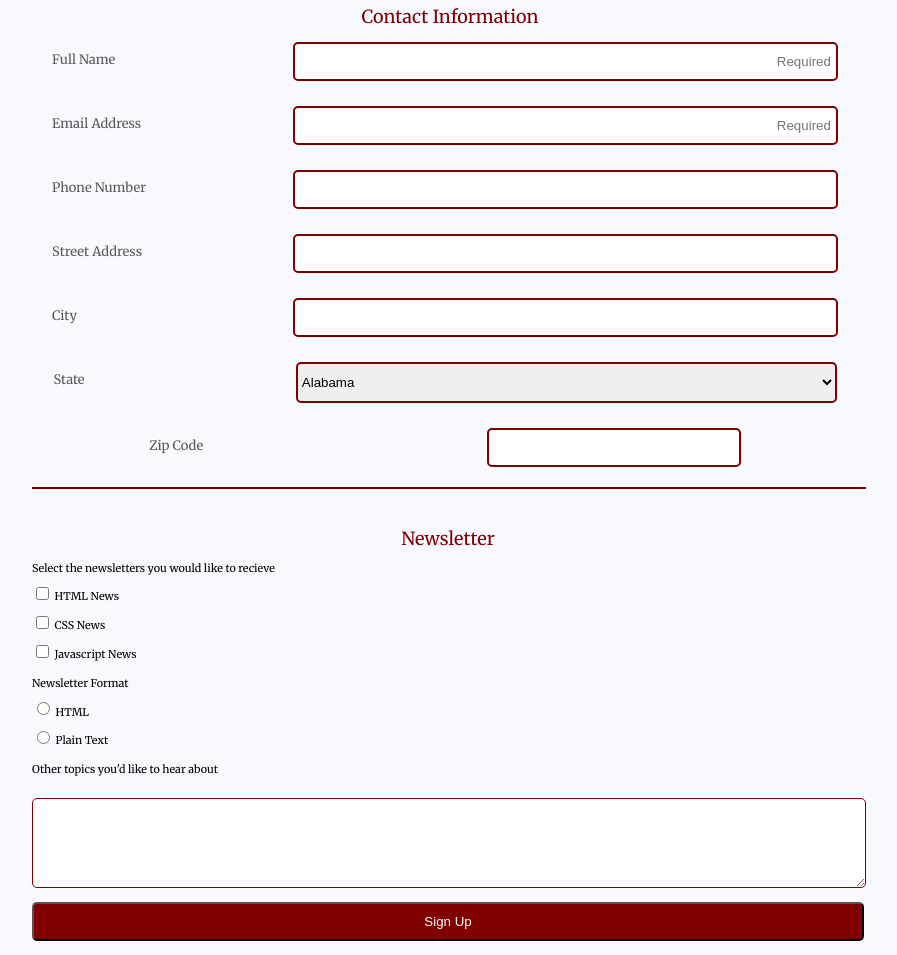
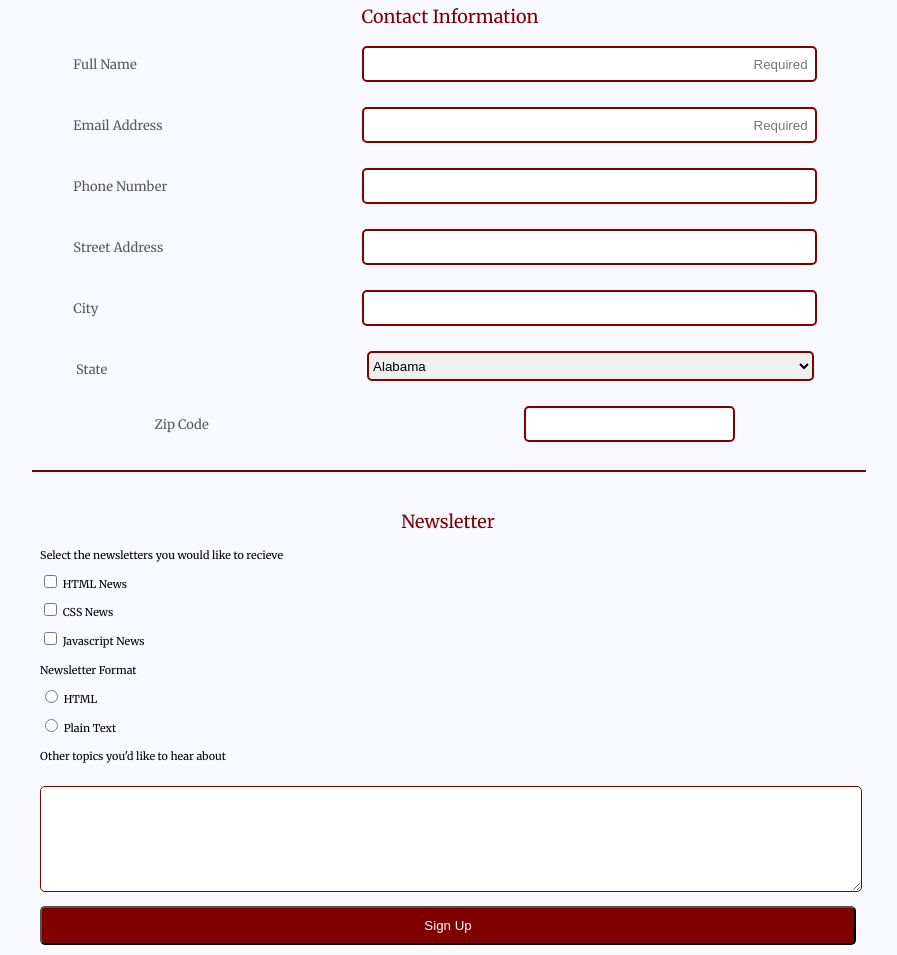
Before and after one commit to DoubleRDev/Online-Registration-Form, a plain HTML site: page index.html in a window 1280 px wide. Shown: the part 265-1220 px from the top of the page, without its empty margins (192-1089 px from the left). Drawn offline with Linux system fonts and the light colour scheme.

Commit message:
changes to layout. added attribute
i made adjustments to the width of some form fields. i also removed padding from checkbox radio elements so it is now clickable. removed floats.

```diff
--- a/index.html
+++ b/index.html
@@ -118,18 +118,18 @@
 
             <br>
 
-            <input type="checkbox" id="html-news" value="html-news" name="user-selected-newsletter">
-            <label>HTML News</label>
+            <input type="checkbox" id="checkbox" value="html-news" name="user-selected-newsletter">
+            <label for="checkbox">HTML News</label>
 
             <br>
 
-            <input type="checkbox" id="css-news" value="css-news" name="user-selected-newsletter">
-            <label>CSS News</label>
+            <input type="checkbox" id="checkbox" value="css-news" name="user-selected-newsletter">
+            <label for="checkbox">CSS News</label>
 
             <br>
 
-            <input type="checkbox" id="javascript-news" value="javascript-news" name="user-selected-newsletter">
-            <label>Javascript News</label>
+            <input type="checkbox" id="checkbox" value="javascript-news" name="user-selected-newsletter">
+            <label for="checkbox">Javascript News</label>
 
             <br>
 
@@ -137,13 +137,13 @@
 
             <br>
 
-            <input type="radio" id="html-format" name="newsletter-format">
-            <label for="html-format">HTML</label>
+            <input type="radio" id="radio" name="newsletter-format">
+            <label for=radio">HTML</label>
 
             <br>
 
-            <input type="radio" id="plain-text-format" name="newsletter-format">
-            <label for="plain-text-format">Plain Text</label>
+            <input type="radio" id="radio" name="newsletter-format">
+            <label for="radio">Plain Text</label>
 
             <br>
 
--- a/styles.css
+++ b/styles.css
@@ -34,7 +34,6 @@ h1:not(header h1) {
 
 fieldset {
     border: none;
-    padding: 0;
 }
 
 fieldset legend{
@@ -58,7 +57,7 @@ fieldset legend{
 }
 
 input::placeholder {
-    float: right;
+    text-align: right;
     margin-right: 5px;
 }
 
@@ -66,13 +65,12 @@ input::placeholder {
     margin: 2rem 5%;
     font-size: .75rem;
 }
-.newsletter label {
-    padding-top: 2rem;
-}
+
 
 textarea {
     text-align: center;
-    width: 80%;
+    width: 100%;
+    min-height: 100px;
     border: 1px solid maroon;
     border-radius: 5px;
     display: block;
@@ -87,7 +85,12 @@ select {
     width: 90%;
     border: 2px solid maroon;
     margin: 0 auto;
-    padding: 10px 0;
+    min-height: 30px;
+
+}
+
+#zip {
+    width: 50%;
 }
 
 
@@ -145,18 +148,17 @@ textarea:focus {
         gap: 5px;
     }
     .contact-information label {
-        width: 25%;
+        width: 30%;
         padding-left: 0;
     }
 
     .contact-information input, select {
-        width: 65%;
+        width: 55%;
         margin: 10px;
     }
 
     #zip {
-        width: 30%;
-        align-self: left;
+        width: 25%;
     }
 
     .newsletter {
@@ -164,7 +166,6 @@ textarea:focus {
     }
 
     textarea {
-        padding: 2rem 0;
         margin-right: 0;
         width: 100%;
         }
```
